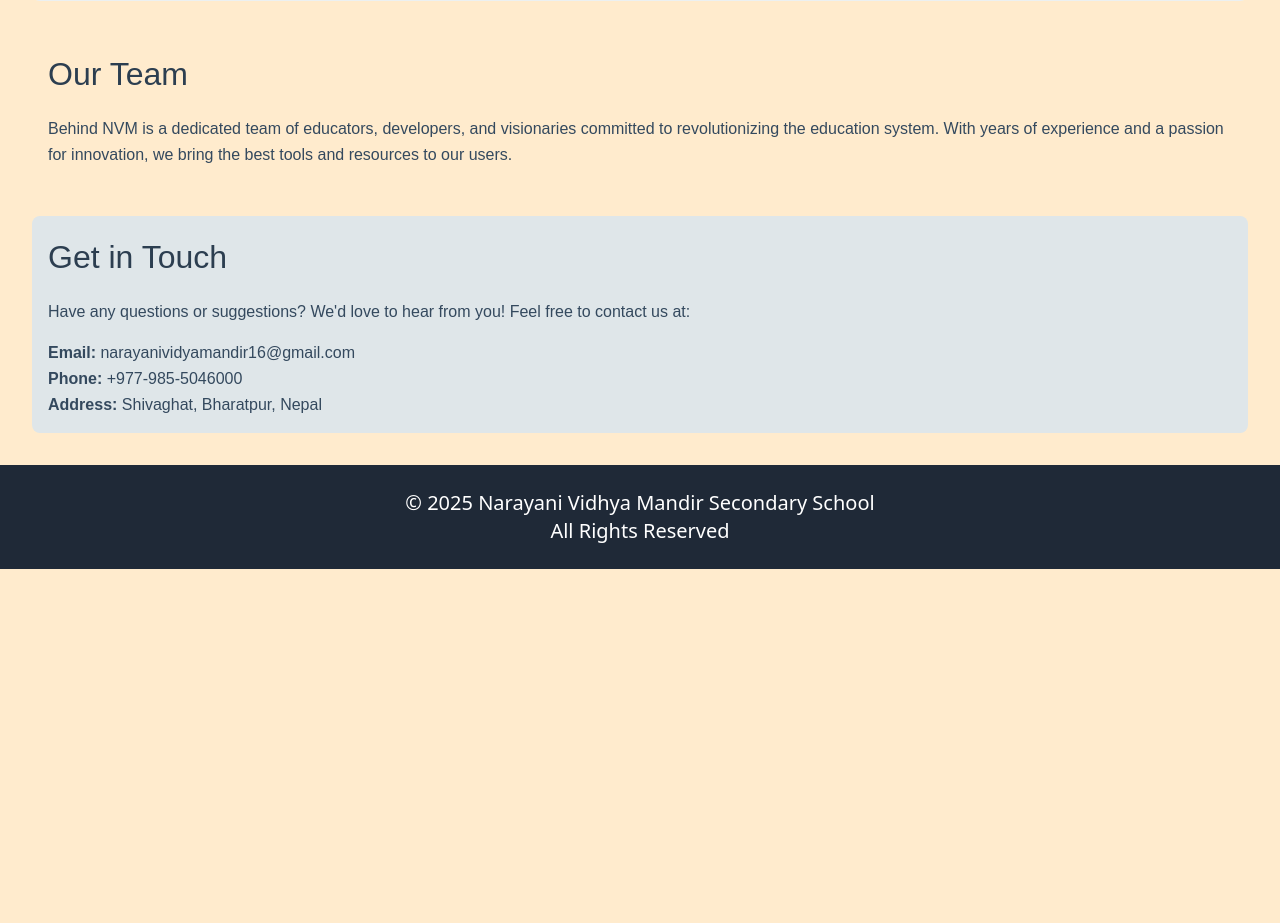
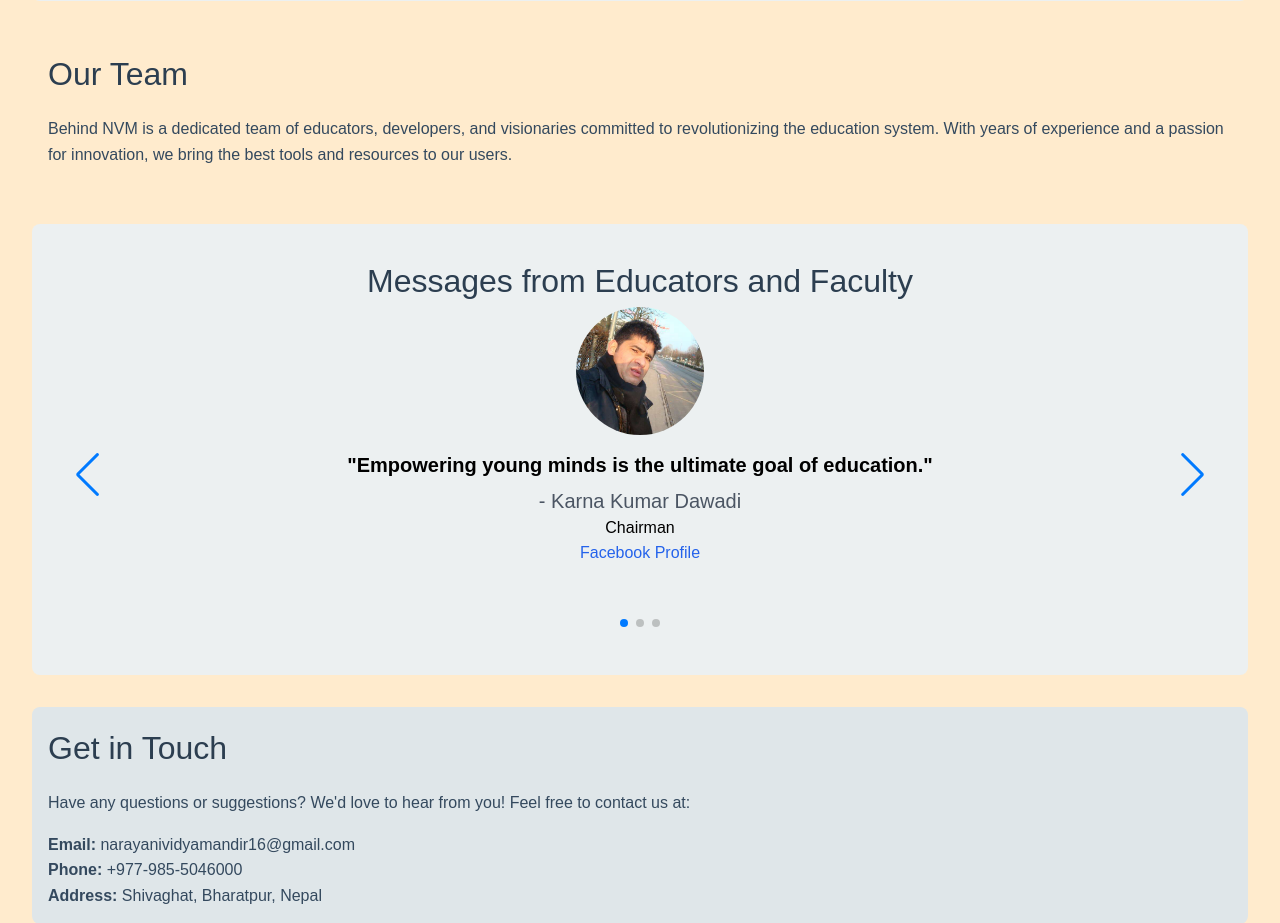
Before and after one commit to cole15sky/NVM-Webapp, a Django app: page /aboutUs/ in a window 1280 px wide. Shown: the part 1531-2454 px from the top of the page. Before the commit the page ends 2100 px from the top, so only its background shows below. Run offline with Django 5.2, Linux system fonts and the light colour scheme; some libraries are stand-ins or nearby versions.

Commit message:
style: update the about templates

```diff
--- a/about/templates/about/about.html
+++ b/about/templates/about/about.html
@@ -47,6 +47,42 @@
         </p>
     </div>
 
+    <div class="swiper-container mt-10" style="padding: 2rem; background-color: #ecf0f1; border-radius: 8px;">
+        <h2 style="font-size: 2rem; color: #2c3e50; text-align: center;">Messages from Educators and Faculty</h2>
+        <div class="swiper mySwiper">
+            <div class="swiper-wrapper">
+                <!-- Slide 1 -->
+                <div class="swiper-slide text-center">
+                    <img src="{% static 'app/images/karnakumardawadi.jpg' %}" alt="Teacher 1" class="mx-auto rounded-full w-32 h-32 object-cover">
+                    <p class="mt-4 font-semibold text-xl">"Empowering young minds is the ultimate goal of education."</p>
+                    <p class="mt-2 text-gray-600 text-bold text-xl">- Karna Kumar Dawadi
+                        <p> Chairman </p>
+                    <a href="https://www.facebook.com/karna.kumardawadi.3" target="_blank" class="text-blue-600 hover:underline">Facebook Profile</a>
+                </div>
+                <!-- Slide 2 -->
+                <div class="swiper-slide text-center">
+                    <img src="{% static 'app/images/chabisharma.jpg' %}" alt="Teacher 2" class="mx-auto rounded-full w-32 h-32 object-cover">
+                    <p class="mt-4 font-semibold text-xl">"Education is the foundation for a brighter tomorrow."</p>
+                    <p class="mt-2 text-gray-600">- Chhabi Sharma</p>
+                    <p>Managing Director </p>
+                    <a href="https://www.facebook.com/chhabi.sharma.547" target="_blank" class="text-blue-600 hover:underline">Facebook Profile</a>
+                </div>
+                <div class="swiper-slide text-center">
+                    <img src="{% static 'app/images/sanchita.jpg' %}" alt="Teacher 2" class="mx-auto rounded-full w-32 h-32 object-cover">
+                    <p class="mt-4 font-semibold text-xl">"Education is the foundation for a brighter tomorrow."</p>
+                    <p class="mt-2 text-gray-600">- Sanchhita Adhikari</p>
+                    <p> Teacher </p>
+                    <a href="https://www.facebook.com/chhabi.sharma.547" target="_blank" class="text-blue-600 hover:underline">Facebook Profile</a>
+                </div>
+            </div>
+            <br> <br> <br>
+            <!-- Pagination and Navigation -->
+            <div class="swiper-pagination"></div>
+            <div class="swiper-button-next"></div>
+            <div class="swiper-button-prev"></div>
+        </div>
+    </div>
+
     <div class="contact-section" style="margin-top: 2rem; padding: 1rem; background-color: #dfe6e9; border-radius: 8px;">
         <h2 style="font-size: 2rem; color: #2c3e50; margin-bottom: 1rem;">Get in Touch</h2>
         <p style="font-size: 1rem; color: #34495e;">
@@ -60,6 +96,8 @@
     </div>
 </div>
 
+<link rel="stylesheet" href="https://cdn.jsdelivr.net/npm/swiper@10/swiper-bundle.min.css">
+<script src="https://cdn.jsdelivr.net/npm/swiper@10/swiper-bundle.min.js"></script>
 <script>
     const closeButtons = document.querySelectorAll('.close-btn');
 
@@ -76,5 +114,25 @@
       }
     });
   });
+
+
+
+  const swiper = new Swiper('.mySwiper', {
+    loop: true,
+    spaceBetween: 30,
+    centeredSlides: true,
+    autoplay: {
+        delay: 5000,
+        disableOnInteraction: false,
+    },
+    pagination: {
+        el: '.swiper-pagination',
+        clickable: true,
+    },
+    navigation: {
+        nextEl: '.swiper-button-next',
+        prevEl: '.swiper-button-prev',
+    },
+});
 </script>
 {% endblock %}
--- a/theme/static/css/dist/styles.css
+++ b/theme/static/css/dist/styles.css
@@ -916,6 +916,10 @@
   margin-top: 0.75rem;
 }
 
+.mt-10 {
+  margin-top: 2.5rem;
+}
+
 .block {
   display: block;
 }
@@ -964,6 +968,10 @@
   height: 10rem;
 }
 
+.h-32 {
+  height: 8rem;
+}
+
 .min-h-screen {
   min-height: 100vh;
 }
@@ -978,6 +986,10 @@
 
 .w-24 {
   width: 6rem;
+}
+
+.w-32 {
+  width: 8rem;
 }
 
 .max-w-2xl {
@@ -1646,6 +1658,10 @@
   color: rgb(255 255 255 / var(--tw-text-opacity, 1));
 }
 
+.hover\:underline:hover {
+  text-decoration-line: underline;
+}
+
 .hover\:shadow-2xl:hover {
   --tw-shadow: 0 25px 50px -12px rgb(0 0 0 / 0.25);
   --tw-shadow-colored: 0 25px 50px -12px var(--tw-shadow-color);
```
Also changed, not shown: static/app/images/chabisharma.jpg (added), static/app/images/karnakumardawadi.jpg (added), static/app/images/sanchita.jpg (added), static/app/images/seeguys.jpg (added).
